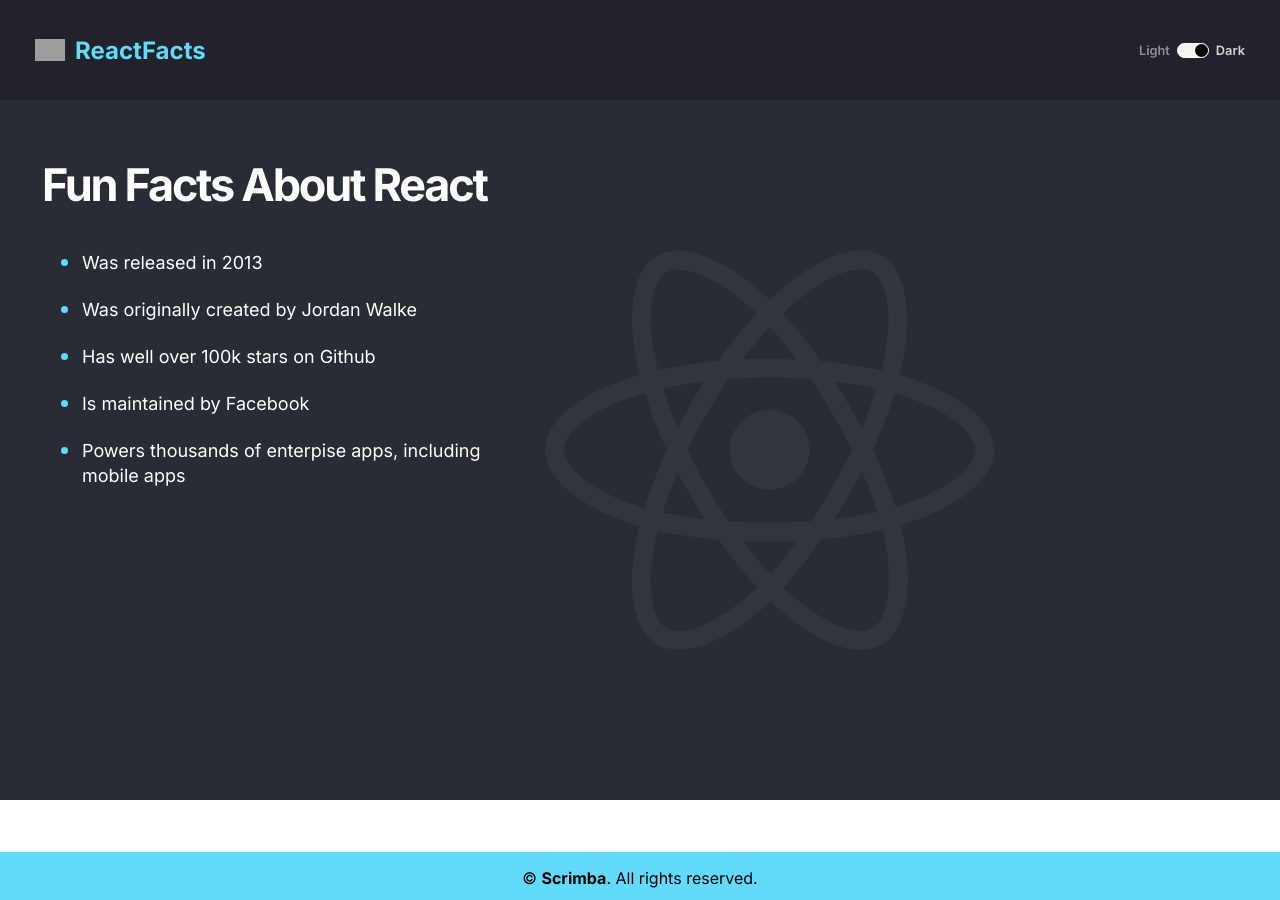
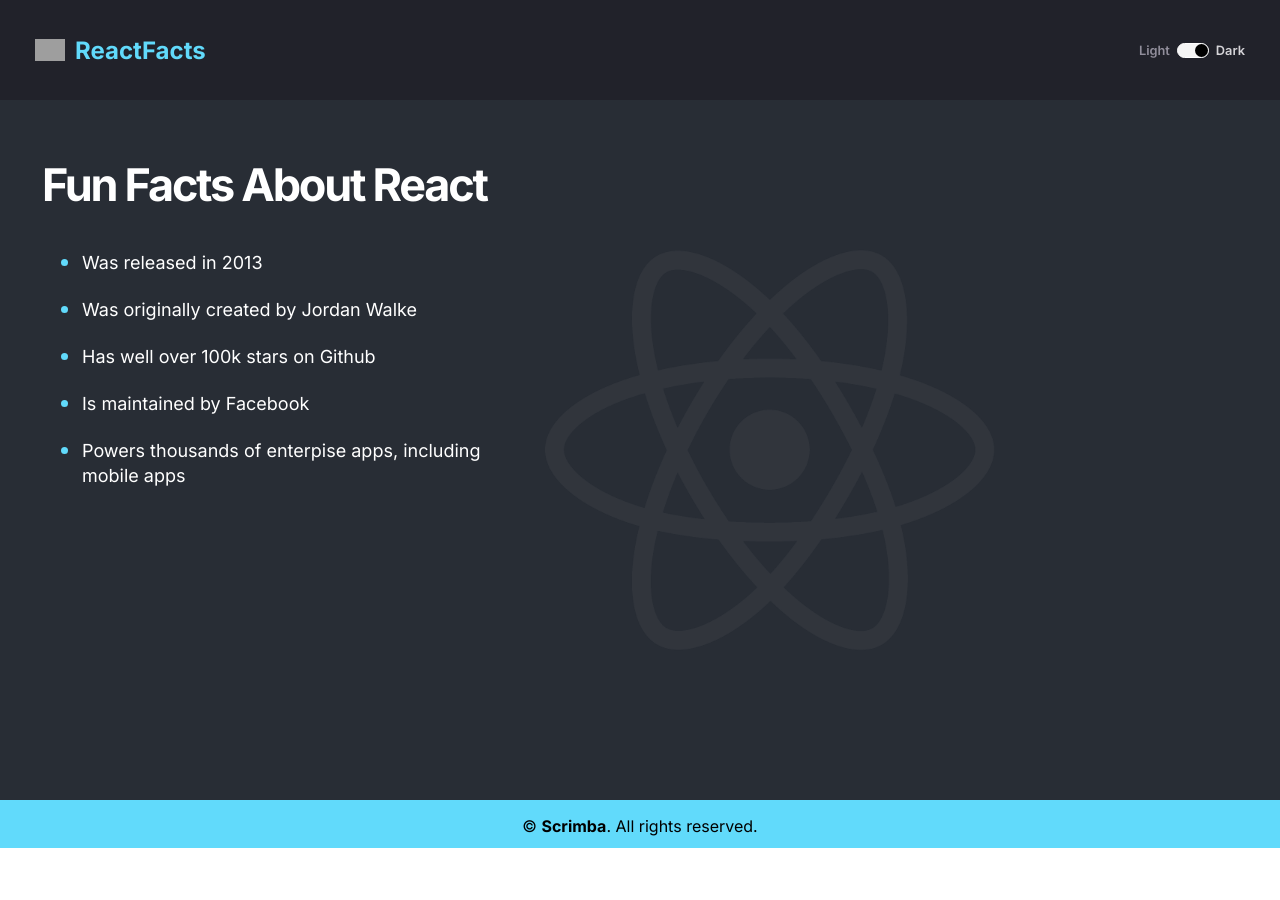
Before and after one commit to johncanero/react-website, a React (Create React App) app: page / in a window 1280 px wide. Built offline with nearby package versions, Linux system fonts and the light colour scheme; grey boxes are pictures that could not be loaded.

Commit message:
Bottom Footer Remove Bottom Padding

```diff
--- a/src/App.css
+++ b/src/App.css
@@ -19,7 +19,7 @@
 footer {
   position: absolute;
   left: 0;
-  bottom: 0;
+  /* bottom: 0; */
   height: 3em;
   width: 100%;
   text-align: center;
@@ -126,6 +126,7 @@
   padding: 57px 27px;
   min-height: 600px;
   height: 700px;
+  margin-bottom: 0px;
   background-image: url("./images/mainLogo.png");
   background-repeat: no-repeat;
   background-position: right center;
```
